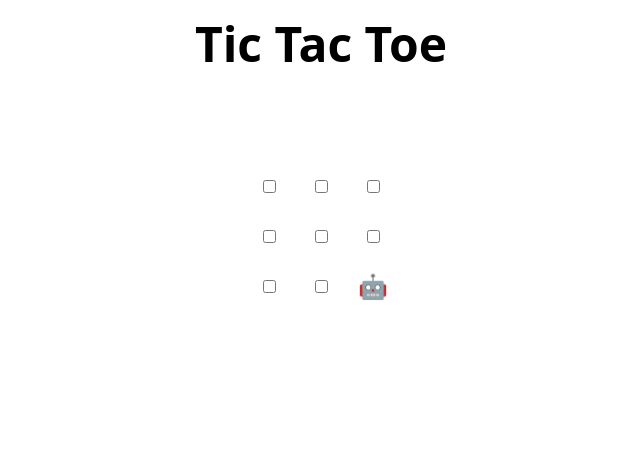
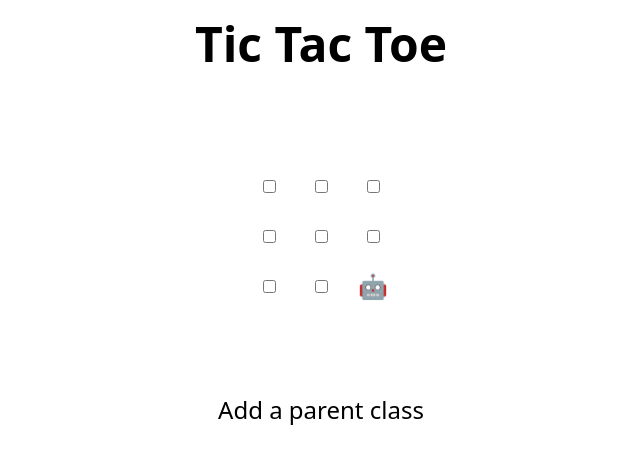
Before and after one commit to JunixST/skills-review-pull-requests, a plain HTML site: page index.html in a window 1280 px wide. Shown: the whole page, without its empty margins (319-959 px from the left). Drawn offline with Linux system fonts and the light colour scheme.

Commit message:
Update index.html
ewe

```diff
--- a/index.html
+++ b/index.html
@@ -48,6 +48,7 @@
 </table>
 
 <h2 hidden>Game over, refresh to play again 🧑‍💻 🤖!</h2>
+Add a parent class
 
 <script>
   // Initialization
```
